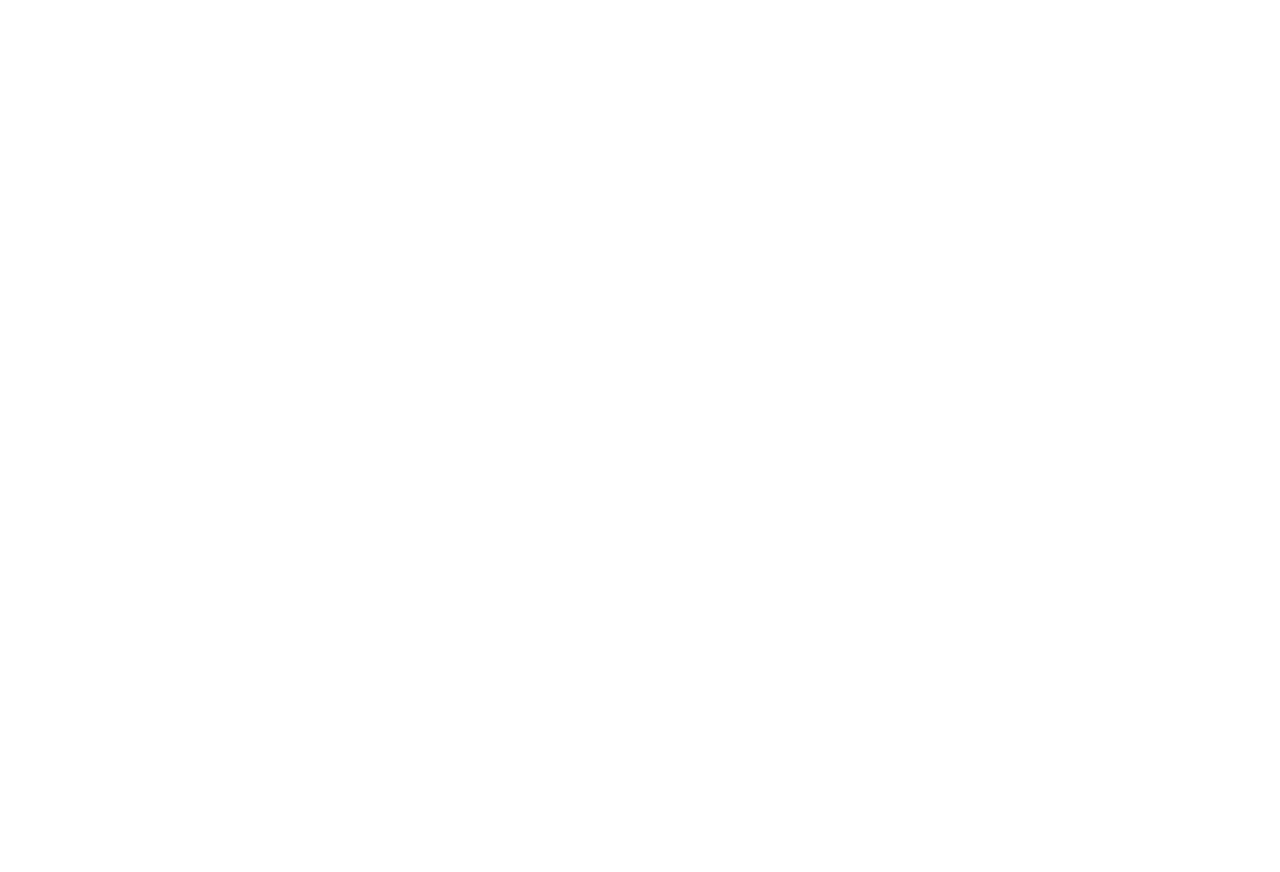
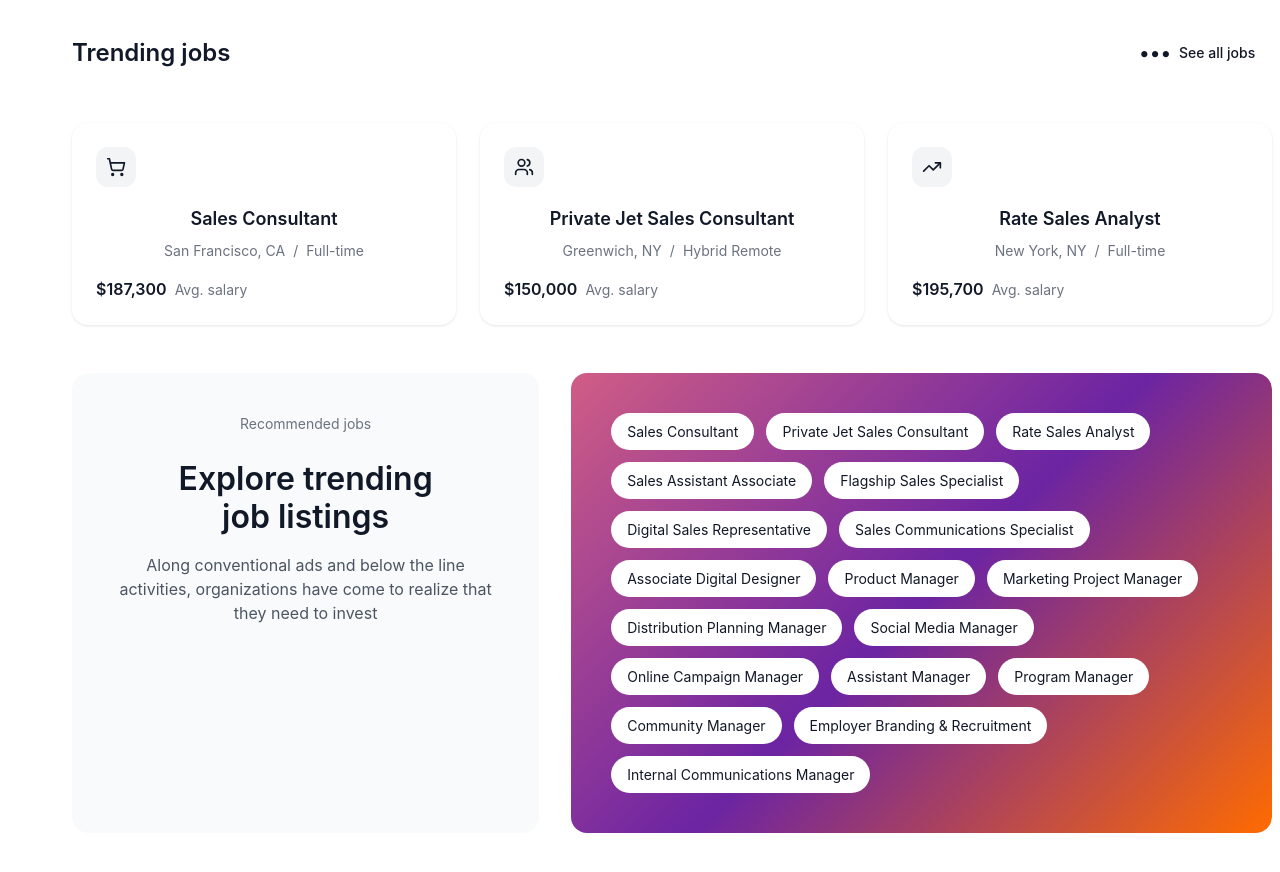
Before and after one commit to KrievinsT/job_platform, a React (Vite) app: page / in a window 1280 px wide. Shown: the part 980-1852 px from the top of the page. Before the commit the page ends 995 px from the top, so only its background shows below. Built offline with nearby package versions, Linux system fonts and the light colour scheme.

Commit message:
Trending section

```diff
--- a/src/App.jsx
+++ b/src/App.jsx
@@ -3,6 +3,7 @@
 import Header from './components/Header/Header';
 import Hero from './components/Hero/Hero';
 import Separator from './components/Separator/Separator';
+import TrendingJobs from './components/TrendingJobs/TrendingJobs';
 
 function App() {
   return (
@@ -10,6 +11,7 @@
       <Header />
       <Hero />
       <Separator />
+      <TrendingJobs />
     </>
   );
 }
--- a/src/components/Hero/Hero.scss
+++ b/src/components/Hero/Hero.scss
@@ -159,7 +159,7 @@
       left: 50%;
       transform: translateX(-50%);
       z-index: 10;
-      width: min(90%, 600px);
+      width: min(90%, 800px);
 
       &-container {
         position: relative;
--- /dev/null
+++ b/src/components/TrendingJobs/TrendingJobs.jsx
@@ -0,0 +1,90 @@
+import React from 'react';
+import { ShoppingCart, Users, TrendingUp } from 'lucide-react';
+import './TrendingJobs.scss';
+
+const TrendingJobs = () => {
+  const jobs = [
+    {
+      icon: <ShoppingCart className="job-card__icon" />,
+      title: "Sales Consultant",
+      location: "San Francisco, CA",
+      type: "Full-time",
+      salary: "$187,300",
+    },
+    {
+      icon: <Users className="job-card__icon" />,
+      title: "Private Jet Sales Consultant",
+      location: "Greenwich, NY",
+      type: "Hybrid Remote",
+      salary: "$150,000",
+    },
+    {
+      icon: <TrendingUp className="job-card__icon" />,
+      title: "Rate Sales Analyst",
+      location: "New York, NY",
+      type: "Full-time",
+      salary: "$195,700",
+    },
+  ];
+
+  const recommendedJobs = [
+    "Sales Consultant", "Private Jet Sales Consultant", "Rate Sales Analyst",
+    "Sales Assistant Associate", "Flagship Sales Specialist",
+    "Digital Sales Representative", "Sales Communications Specialist",
+    "Associate Digital Designer", "Product Manager",
+    "Marketing Project Manager", "Distribution Planning Manager",
+    "Social Media Manager", "Online Campaign Manager",
+    "Assistant Manager", "Program Manager", "Community Manager",
+    "Employer Branding & Recruitment", "Internal Communications Manager"
+  ];
+
+  return (
+    <div className="trending-jobs">
+      <div className="trending-jobs__header">
+        <h2>Trending jobs</h2>
+        <button className="trending-jobs__see-all">
+          <span className="dots">•••</span>
+          See all jobs
+        </button>
+      </div>
+
+      <div className="trending-jobs__grid">
+        {jobs.map((job, index) => (
+          <div key={index} className="job-card">
+            <div className="job-card__icon-wrapper">
+              {job.icon}
+            </div>
+            <h3 className="job-card__title">{job.title}</h3>
+            <div className="job-card__details">
+              <span>{job.location}</span>
+              <span className="separator">/</span>
+              <span>{job.type}</span>
+            </div>
+            <div className="job-card__salary">
+              <span className="amount">{job.salary}</span>
+              <span className="label">Avg. salary</span>
+            </div>
+          </div>
+        ))}
+      </div>
+
+      <div className="explore-section">
+        <div className="explore-section__content">
+          <span className="explore-section__label">Recommended jobs</span>
+          <h2 className="explore-section__title">Explore trending<br />job listings</h2>
+          <p className="explore-section__description">
+            Along conventional ads and below the line activities, organizations have come to realize that they need to invest
+          </p>
+        </div>
+
+        <div className="explore-section__tags">
+          {recommendedJobs.map((job, index) => (
+            <span key={index} className="tag">{job}</span>
+          ))}
+        </div>
+      </div>
+    </div>
+  );
+};
+
+export default TrendingJobs;
--- /dev/null
+++ b/src/components/TrendingJobs/TrendingJobs.scss
@@ -0,0 +1,167 @@
+.trending-jobs {
+    max-width: 1200px;
+    margin: 0 auto;
+    padding: 2rem 1rem;
+
+    &__header {
+      display: flex;
+      justify-content: space-between;
+      align-items: center;
+      margin-bottom: 2rem;
+
+      h2 {
+        font-size: 1.5rem;
+        font-weight: 600;
+        color: #111827;
+      }
+    }
+
+    &__see-all {
+      display: flex;
+      align-items: center;
+      gap: 0.5rem;
+      background: none;
+      border: none;
+      color: #111827;
+      cursor: pointer;
+      font-size: 0.875rem;
+
+      .dots {
+        font-size: 1.25rem;
+        line-height: 1;
+      }
+    }
+
+    &__grid {
+      display: grid;
+      grid-template-columns: repeat(auto-fit, minmax(300px, 1fr));
+      gap: 1.5rem;
+      margin-bottom: 3rem;
+    }
+  }
+
+  .job-card {
+    background: white;
+    border-radius: 1rem;
+    padding: 1.5rem;
+    box-shadow: 0 1px 3px rgba(0, 0, 0, 0.1);
+    transition: transform 0.2s ease;
+
+    &:hover {
+      transform: translateY(-2px);
+    }
+
+    &__icon-wrapper {
+      background: #F3F4F6;
+      width: 2.5rem;
+      height: 2.5rem;
+      border-radius: 0.75rem;
+      display: flex;
+      align-items: center;
+      justify-content: center;
+      margin-bottom: 1rem;
+    }
+
+    &__icon {
+      width: 1.25rem;
+      height: 1.25rem;
+      color: #111827;
+    }
+
+    &__title {
+      font-size: 1.125rem;
+      font-weight: 600;
+      color: #111827;
+      margin-bottom: 0.5rem;
+    }
+
+    &__details {
+      color: #6B7280;
+      font-size: 0.875rem;
+      margin-bottom: 1rem;
+
+      .separator {
+        margin: 0 0.5rem;
+      }
+    }
+
+    &__salary {
+      display: flex;
+      gap: 0.5rem;
+      align-items: baseline;
+
+      .amount {
+        font-weight: 600;
+        color: #111827;
+      }
+
+      .label {
+        color: #6B7280;
+        font-size: 0.875rem;
+      }
+    }
+  }
+
+  .explore-section {
+    display: grid;
+    grid-template-columns: 1fr 1.5fr;
+    gap: 2rem;
+    border-radius: 1rem;
+    overflow: hidden;
+
+    @media (max-width: 768px) {
+      grid-template-columns: 1fr;
+    }
+
+    &__content {
+      background: #F9FAFB;
+      padding: 2.5rem;
+      border-radius: 1rem;
+    }
+
+    &__label {
+      color: #6B7280;
+      font-size: 0.875rem;
+      display: block;
+      margin-bottom: 0.5rem;
+    }
+
+    &__title {
+      font-size: 2rem;
+      font-weight: 600;
+      color: #111827;
+      margin-bottom: 1rem;
+      line-height: 1.2;
+    }
+
+    &__description {
+      color: #4B5563;
+      line-height: 1.5;
+    }
+
+    &__tags {
+      position: relative;
+      display: flex;
+      flex-wrap: wrap;
+      gap: 0.75rem;
+      align-content: flex-start;
+      background: linear-gradient(135deg, #D05D85 0%, #6C24A3 50%, #FF6B00 100%);
+      padding: 2.5rem;
+      border-radius: 1rem;
+
+      .tag {
+        background: white;
+        padding: 0.5rem 1rem;
+        border-radius: 9999px;
+        font-size: 0.875rem;
+        color: #111827;
+        cursor: pointer;
+        transition: all 0.2s ease;
+
+        &:hover {
+          background: rgba(255, 255, 255, 0.9);
+          transform: translateY(-1px);
+        }
+      }
+    }
+  }
```
